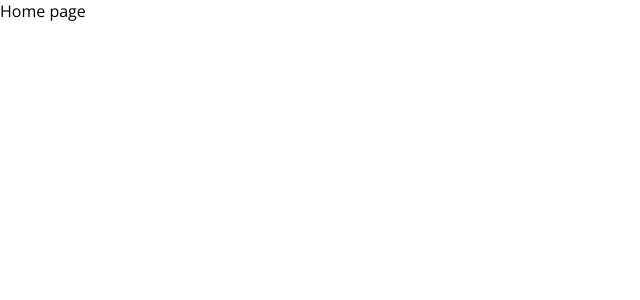
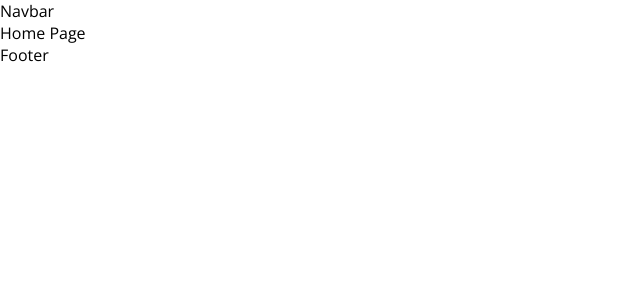
Before and after one commit to tugranDemirel/basic-blog, a React (Create React App) app in the folder client/: page / in a window 1280 px wide. Shown: the top 300 px of the page, without its empty margins (0-640 px from the left). Built offline with nearby package versions, Linux system fonts and the light colour scheme.

Commit message:
create laoyuts and router

```diff
--- a/client/src/App.js
+++ b/client/src/App.js
@@ -1,15 +1,46 @@
 import {
     createBrowserRouter,
     RouterProvider,
-    Route
+    Route, Outlet
 } from "react-router-dom";
 import Register from "./pages/Register";
 import Login from "./pages/Login";
+import Navbar from "./components/Navbar";
+import Home from "./pages/Home";
+import Footer from "./components/Footer";
+import Write from "./pages/Write";
+import Single from "./pages/Single";
+
+
+const Layout = () => {
+    return (
+        <>
+            <Navbar />
+            <Outlet />
+            <Footer />
+        </>
+    )
+}
+
 
 const router = createBrowserRouter([
     {
         path: '/',
-        element: <div>Home page</div>
+        element: <Layout/>,
+        children: [
+            {
+                path: '/',
+                element: <Home/>
+            },
+            {
+                path: '/post/:id',
+                element: <Single/>
+            },
+            {
+                path: '/write',
+                element: <Write/>
+            },
+        ]
     },
     {
         path: '/register',
@@ -24,8 +55,10 @@
 
 function App() {
   return (
-    <div>
-        <RouterProvider router={router} />
+    <div className="app">
+        <div className="container">
+            <RouterProvider router={router} />
+        </div>
     </div>
   );
 }
--- /dev/null
+++ b/client/src/components/Footer.jsx
@@ -0,0 +1,8 @@
+import * as React from "react";
+
+const Footer = () =>{
+    return (
+        <div>Footer</div>
+    )
+}
+export default Footer
--- /dev/null
+++ b/client/src/components/Navbar.jsx
@@ -0,0 +1,8 @@
+import * as React from "react";
+
+const Navbar = () =>{
+    return (
+        <div>Navbar</div>
+    )
+}
+export default Navbar
```
